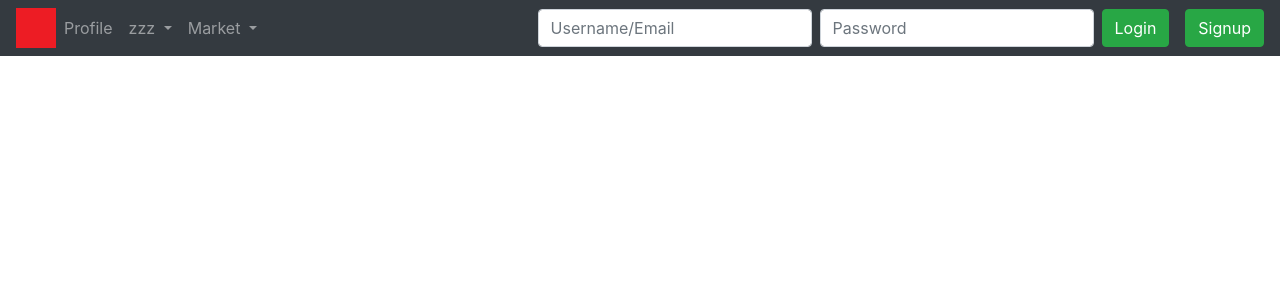
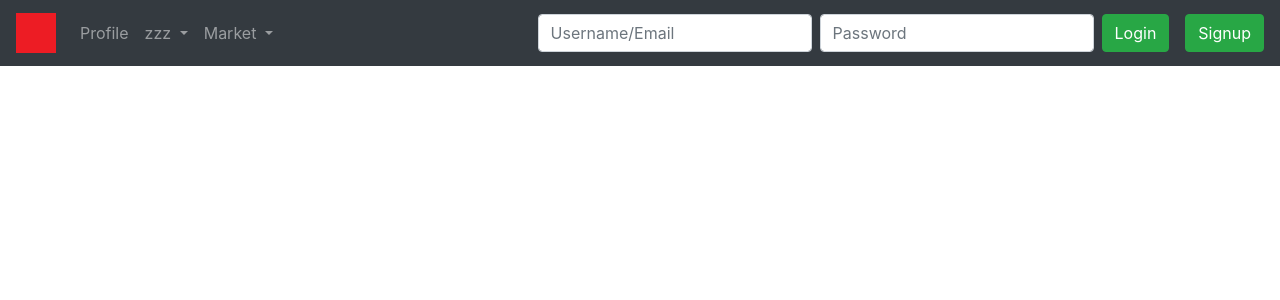
Before and after one commit to FMSK3E/Warera, a PHP site: page / in a window 1280 px wide. Shown: the top 300 px of the page. Run offline with PHP 8.4, Linux system fonts and the light colour scheme; some libraries are stand-ins or nearby versions.

Commit message:
first commit

```diff
--- a/views/base.php
+++ b/views/base.php
@@ -16,7 +16,7 @@
 <body>
     <header>
         <nav class="navbar navbar-expand-lg navbar-dark bg-dark">
-            <a class="navbar-breand" href="index.php">
+            <a class="navbar-brand" href="index.php">
                 <img src="public/img/1.jpg" alt="Logo" style="width:40px;">
             </a>
 
@@ -27,9 +27,8 @@
             <!-- Links -->
             <div class="collapse navbar-collapse" id="navb">
                 <ul class="navbar-nav mr-auto">
-
-                                    <!-- Profile -->
-                    <li clases="nav-item">
+                    <!-- Profile -->
+                    <li class="nav-item">
                         <a class="nav-link" href="index.php?action=profile">Profile</a>
                     </li>
                     <!-- Dropdown -->
```
